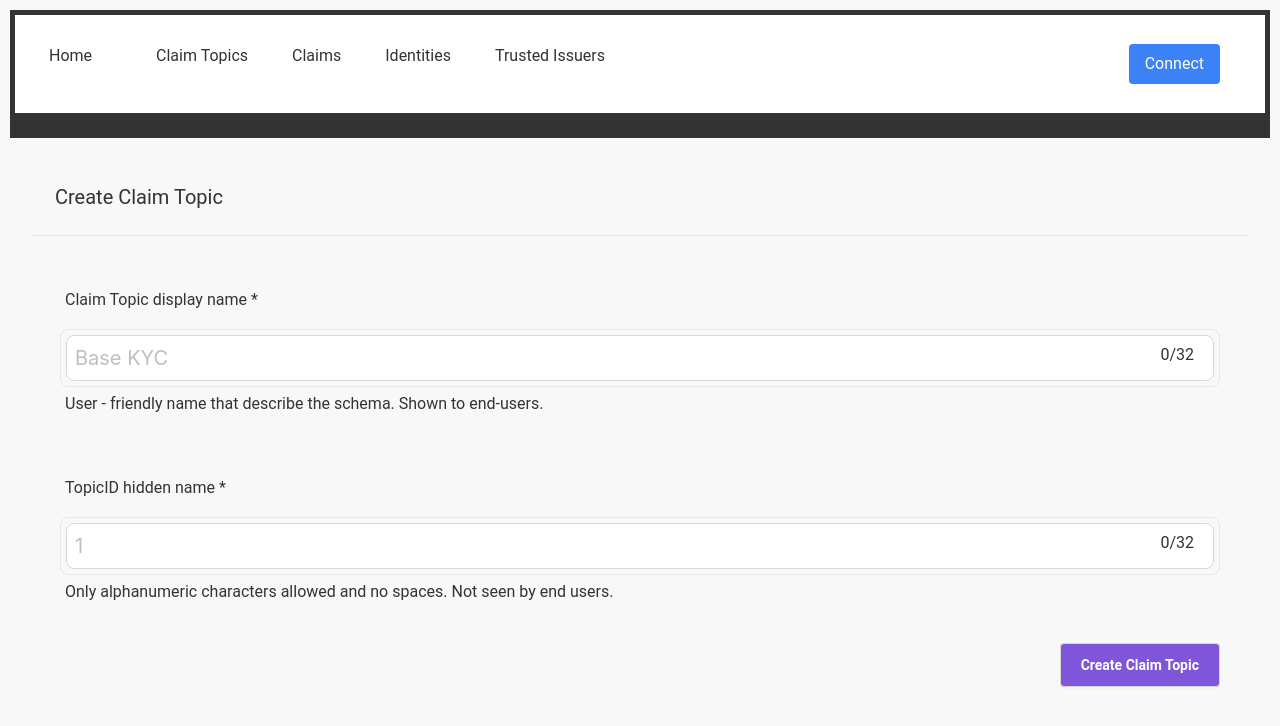
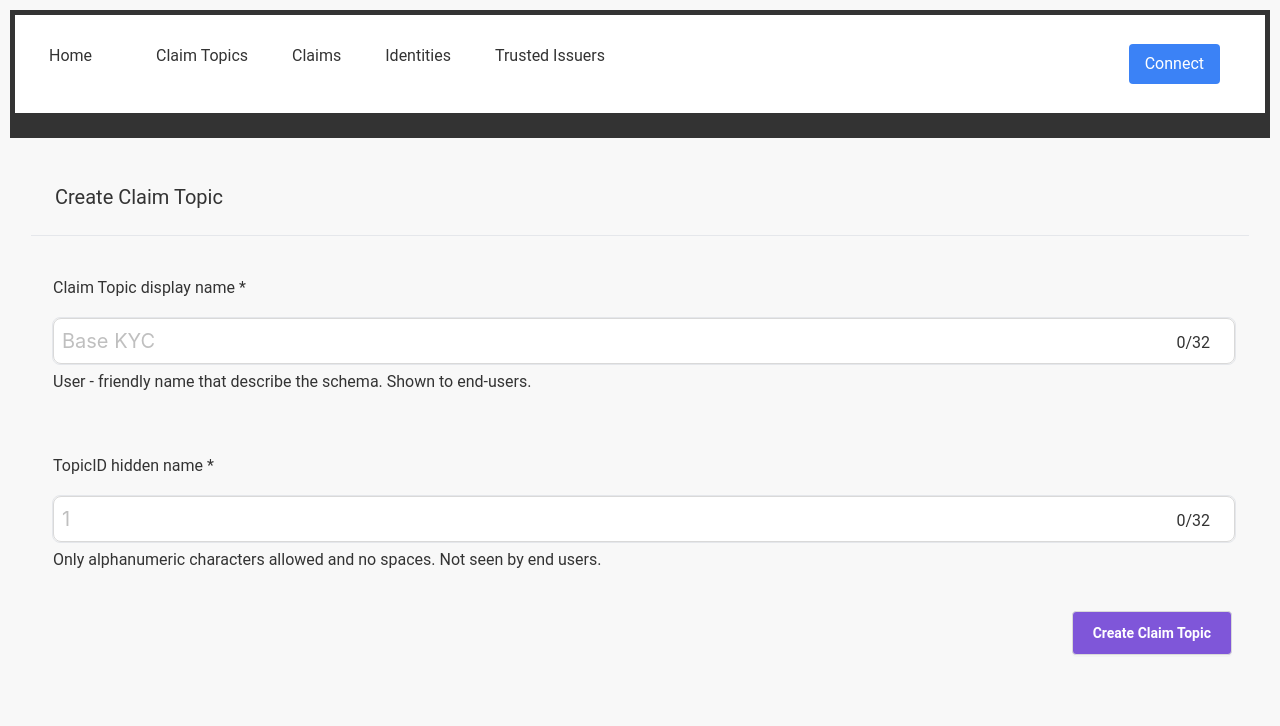
Before and after one commit to nomyx-io/nomyx-id, a React (Create React App) app in the folder ui/: page /topics/create in a window 1280 px wide. Shown: the top 726 px of the page. Built offline with nearby package versions, Linux system fonts and the light colour scheme.

Commit message:
fix : paddings

```diff
--- a/ui/src/components/CreateClaimTopic.jsx
+++ b/ui/src/components/CreateClaimTopic.jsx
@@ -8,10 +8,10 @@ function CreateClaimTopic() {
         <div >
             <p className='text-xl p-6'>Create Claim Topic</p>
             <hr></hr>
-            <div className='p-6 mt-2'>
+            <div className='p-3 mt-2'>
                 <div>
                     <p>Claim Topic display name *</p>
-                    <div className='mt-3 relative w-full flex border rounded-lg'>
+                    <div className='mt-3 ml-1 relative w-full flex border rounded-lg p-0'>
                         <Input value={displayName} className='border w-full p-2 rounded-lg text-xl' placeholder='Base KYC' type='text' maxLength={32} onChange={(e) => setDisplayName(e.target.value)} />
                         <p className='absolute right-5 top-2'>{displayName.length}/32</p>
                     </div>
@@ -19,7 +19,7 @@ function CreateClaimTopic() {
                 </div>
                 <div className='mt-10 mb-6'>
                     <p>TopicID hidden name *</p>
-                    <div className='mt-3 relative w-full flex border rounded-lg'>
+                    <div className='mt-3 ml-1 relative w-full flex border rounded-lg p-0'>
                         <Input value={hiddenName} className='border w-full p-2 rounded-lg text-xl' placeholder='1' type='text' maxLength={32} disabled style={{ backgroundColor: "white", cursor: "default" }} />
                         <p className='absolute right-5 top-2'>{hiddenName.length}/32</p>
                     </div>
```
